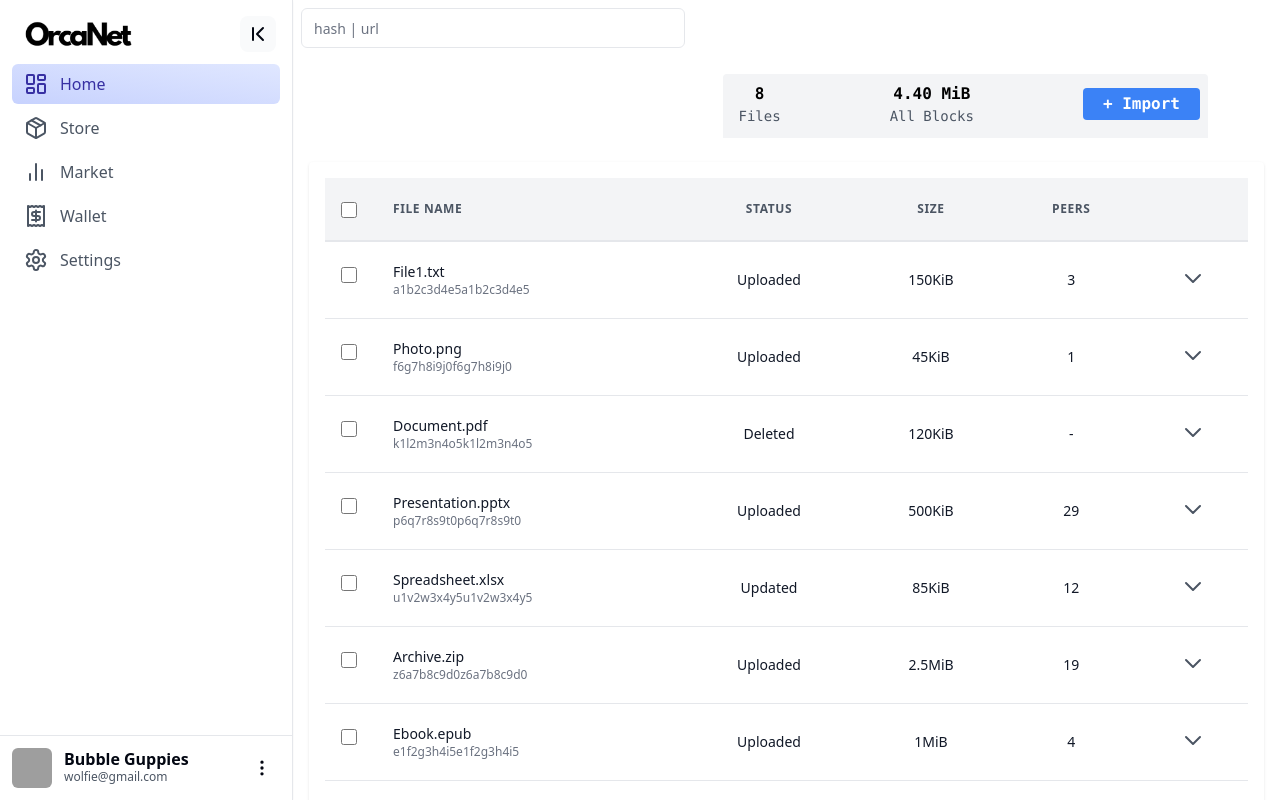
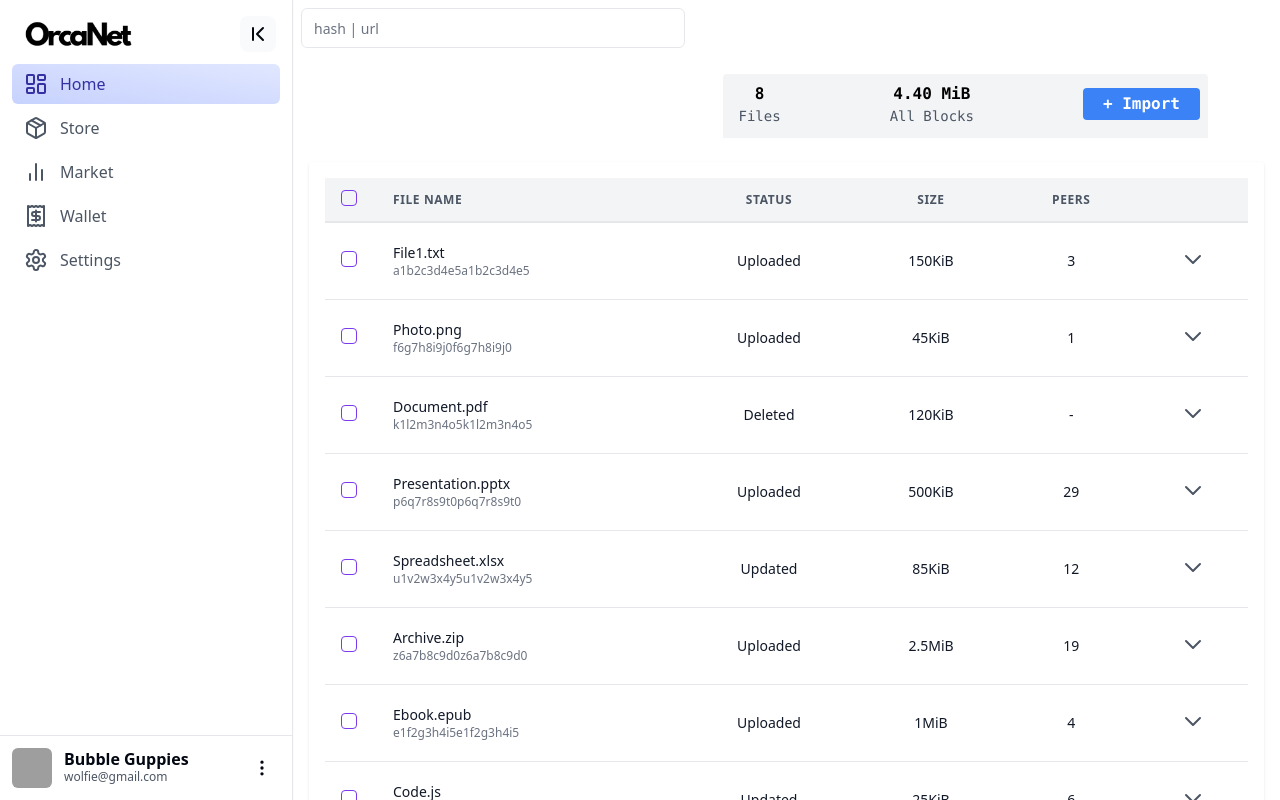
Before and after one commit to sbu-416-24sp/orcanet-desktop-deprecated, a React (Vite) app in the folder frontend/: page / in a window 1280 px wide. Built offline with nearby package versions, Linux system fonts and the light colour scheme; grey boxes are pictures that could not be loaded.

Commit message:
use shadcn checkboxes

```diff
--- a/frontend/src/home/HomePage.tsx
+++ b/frontend/src/home/HomePage.tsx
@@ -1,6 +1,10 @@
+"use client";
+
 import React, { useCallback, useRef, useState } from "react";
 import SearchBar from "./SearchBar";
 import { sizeToBytes, generateFileHash } from "./sizeUtils";
+import { Checkbox } from "@/components/ui/checkbox";
+
 
 const HomePage = () => {
   // Mock recent activities data with id, name, size, hash, status
@@ -130,7 +134,6 @@ const HomePage = () => {
         (activity) => !selectedActivities.includes(activity.id)
       )
     );
-    // Optionally, clear the selection after removal
     setSelectedActivities([]);
   };
 
@@ -272,11 +275,10 @@ const HomePage = () => {
                 <thead>
                   <tr>
                     <th className="px-2 py-3 border-b-2 border-gray-200 bg-gray-100 text-center text-xs font-semibold text-gray-600 uppercase tracking-wider w-12">
-                      <input
-                        type="checkbox"
-                        className="w-4 h-4 mt-3 checkbox-purple"
+                      <Checkbox
                         checked={selectAll}
-                        onChange={handleSelectAllChange}
+                        onCheckedChange={handleSelectAllChange}
+                        aria-label="Select all"
                       />
                     </th>
                     <th className="px-5 py-3 border-b-2 border-gray-200 bg-gray-100 text-left text-xs font-semibold text-gray-600 uppercase tracking-wider">
@@ -300,13 +302,11 @@ const HomePage = () => {
                     .map((activity, index) => (
                       <tr key={activity.id}>
                         <td className="px-2 py-5 border-b border-gray-200 bg-white text-sm text-center">
-                          <input
-                            type="checkbox"
-                            className="w-4 h-4 checkbox-purple"
+                          <Checkbox
                             checked={selectedActivities.includes(activity.id)}
-                            onChange={() =>
-                              handleActivitySelectChange(activity.id)
-                            }
+                            onCheckedChange={() =>
+                               handleActivitySelectChange(activity.id)
+                             }
                           />
                         </td>
                         <td className="px-5 py-5 border-b border-gray-200 bg-white text-sm">
@@ -428,14 +428,14 @@ const HomePage = () => {
                                   <button className="bg-blue-500 hover:bg-blue-700 text-white font-bold py-1 px-3 rounded text-xs">
                                     Download
                                   </button>
+                                  <button className="bg-blue-500 hover:bg-blue-700 text-white font-bold py-1 px-3 rounded text-xs">
+                                    Inspect
+                                  </button>
                                   <button
                                     className="bg-red-500 hover:bg-blue-700 text-white font-bold py-1 px-3 rounded text-xs"
                                     onClick={handleRemoveSelectedActivities}
                                   >
                                     Remove
-                                  </button>
-                                  <button className="bg-blue-500 hover:bg-blue-700 text-white font-bold py-1 px-3 rounded text-xs">
-                                    Inspect
                                   </button>
                                   <button
                                     className="bg-red-500 hover:bg-red-700 text-white font-bold py-1 px-3 rounded text-xs"
```
